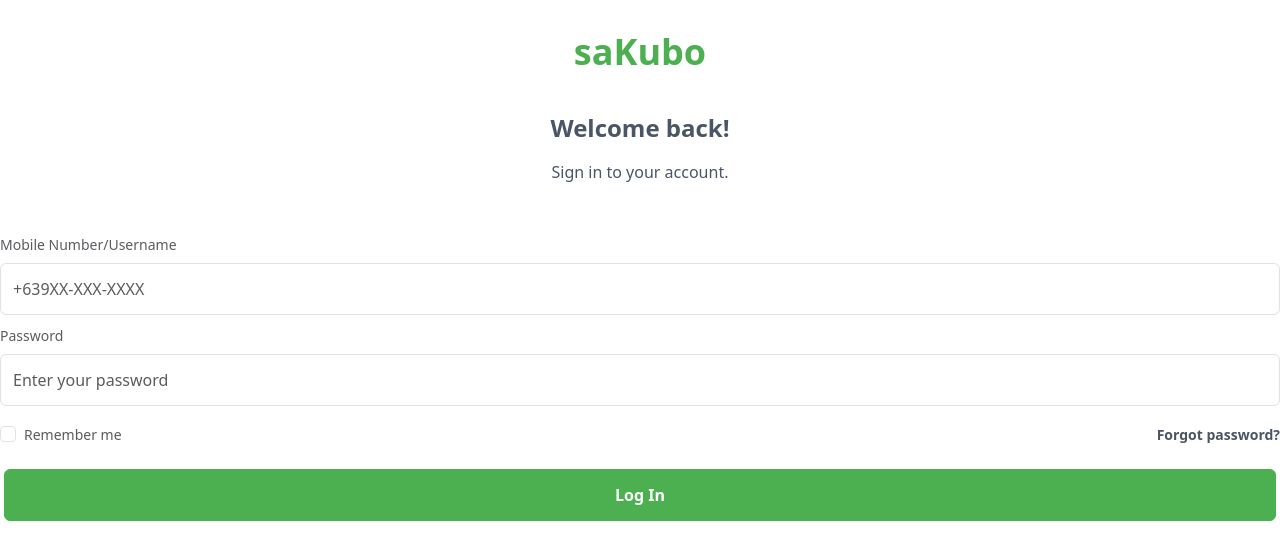
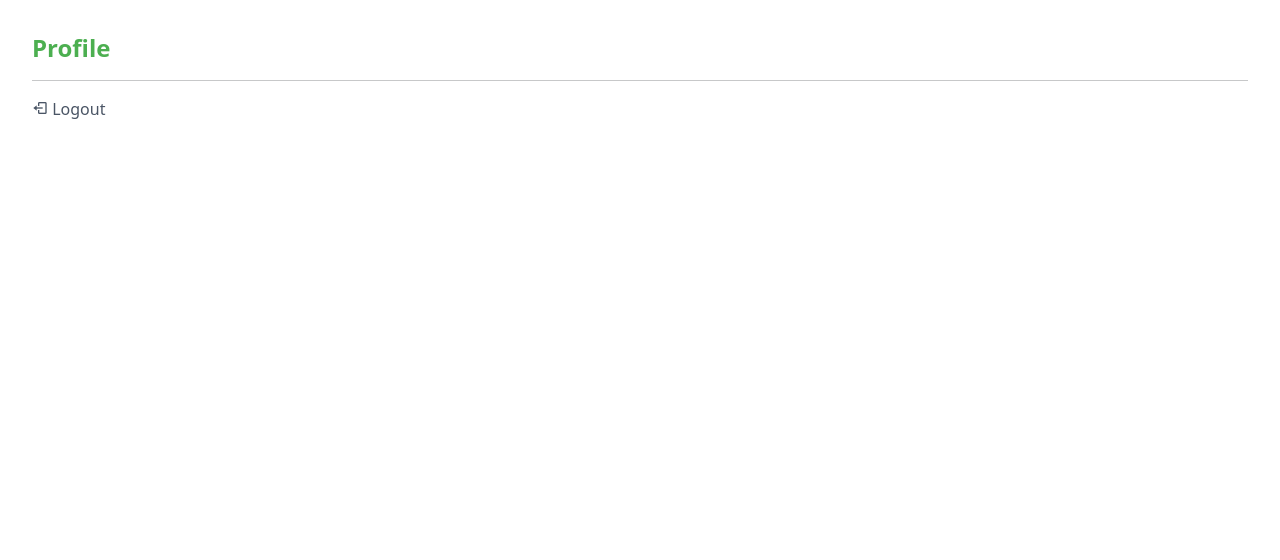
Before and after one commit to cavanrlee/sakubo, a React (Vite) app: page / in a window 1280 px wide. Shown: the top 560 px of the page. Built offline with nearby package versions, Linux system fonts and the light colour scheme.

Commit message:
Sakubo updates

```diff
--- a/package.json
+++ b/package.json
@@ -20,6 +20,7 @@
     "amqplib": "^0.10.9",
     "bcrypt": "^6.0.0",
     "bootstrap": "^5.3.8",
+    "boxicons": "^2.1.4",
     "cors": "^2.8.5",
     "dotenv": "^17.2.2",
     "express": "^5.1.0",
--- a/src/main.jsx
+++ b/src/main.jsx
@@ -3,11 +3,12 @@
 import { BrowserRouter } from "react-router-dom";
 import AppRoutes from "./routes/AppRoutes";
 import "./index.css";
+import 'boxicons/css/boxicons.min.css';
 
 const App = () => {
   return (
     <BrowserRouter>
-      <AppRoutes/>
+      <AppRoutes />
     </BrowserRouter>
   );
 };
--- a/src/pages/Profile/ProfilePage.jsx
+++ b/src/pages/Profile/ProfilePage.jsx
@@ -35,7 +35,9 @@
 					<div className="row">
 						<div className="col-12 text-left">
 							<ul className="list-none p-0">
-								<li><a className="!text-gray-600 !no-underline text-semibold" id="log-out" type="button" onClick={logout}>Logout</a></li>
+								<li>
+									<a className="!text-gray-600 !no-underline text-semibold" id="log-out" type="button" onClick={logout}><i class='bx bx-log-out'></i> Logout</a>
+								</li>
 							</ul>
 						</div>
 					</div>
--- a/src/routes/AppRoutes.jsx
+++ b/src/routes/AppRoutes.jsx
@@ -19,7 +19,7 @@
       <Route path="/about" element={<AboutPage />} />
 
       {/* AUTH ROUTES */}
-      <Route path="/" element={<LogsinPage />} />
+      <Route path="/" element={<ProfilePage />} />
       <Route path="/Register" element={<RegisterPage />} />
 
 
```
Also changed, not shown: src/pages/Home/HomePage.jsx (indentation only), 1 other file (tests, documents, lock files or other folders).
